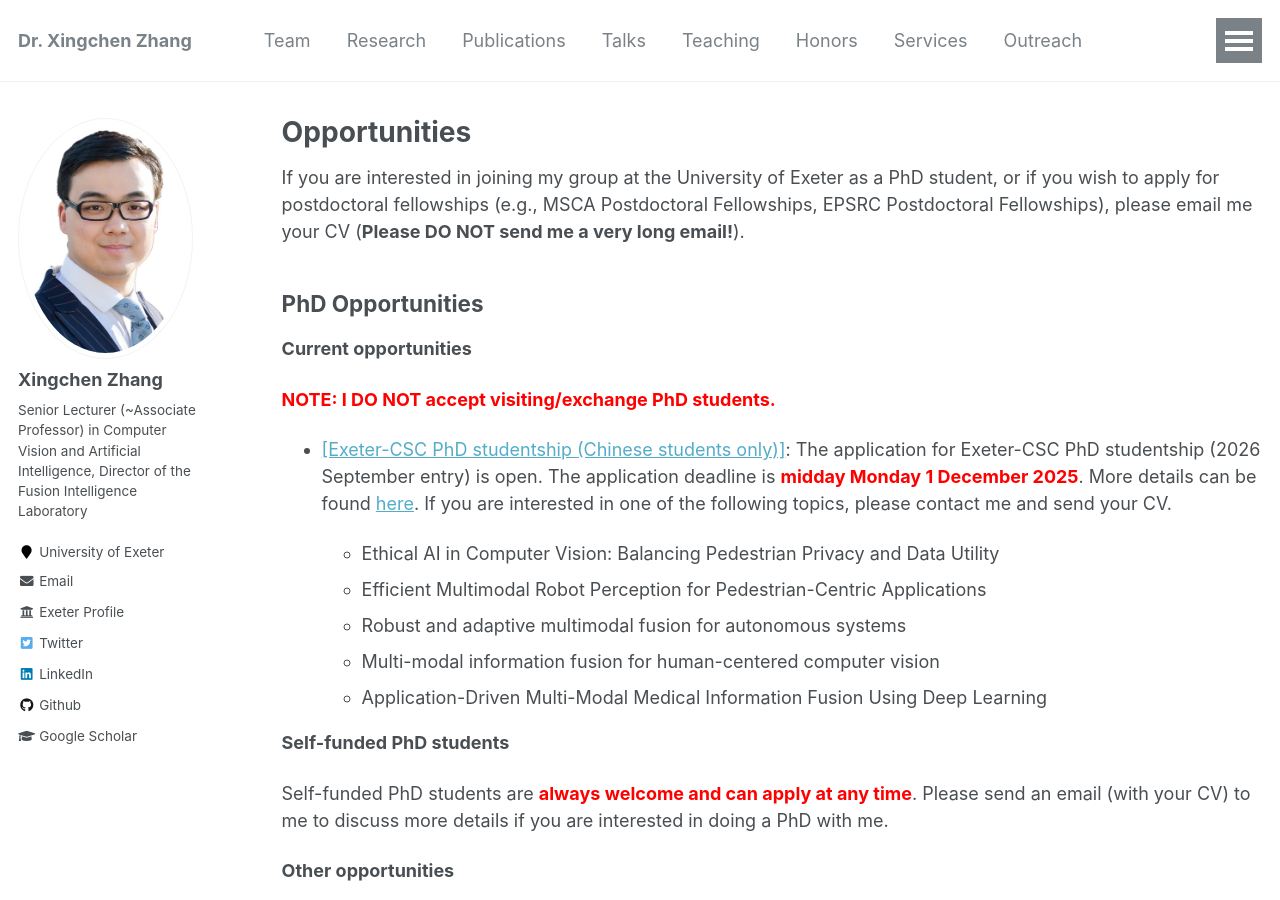
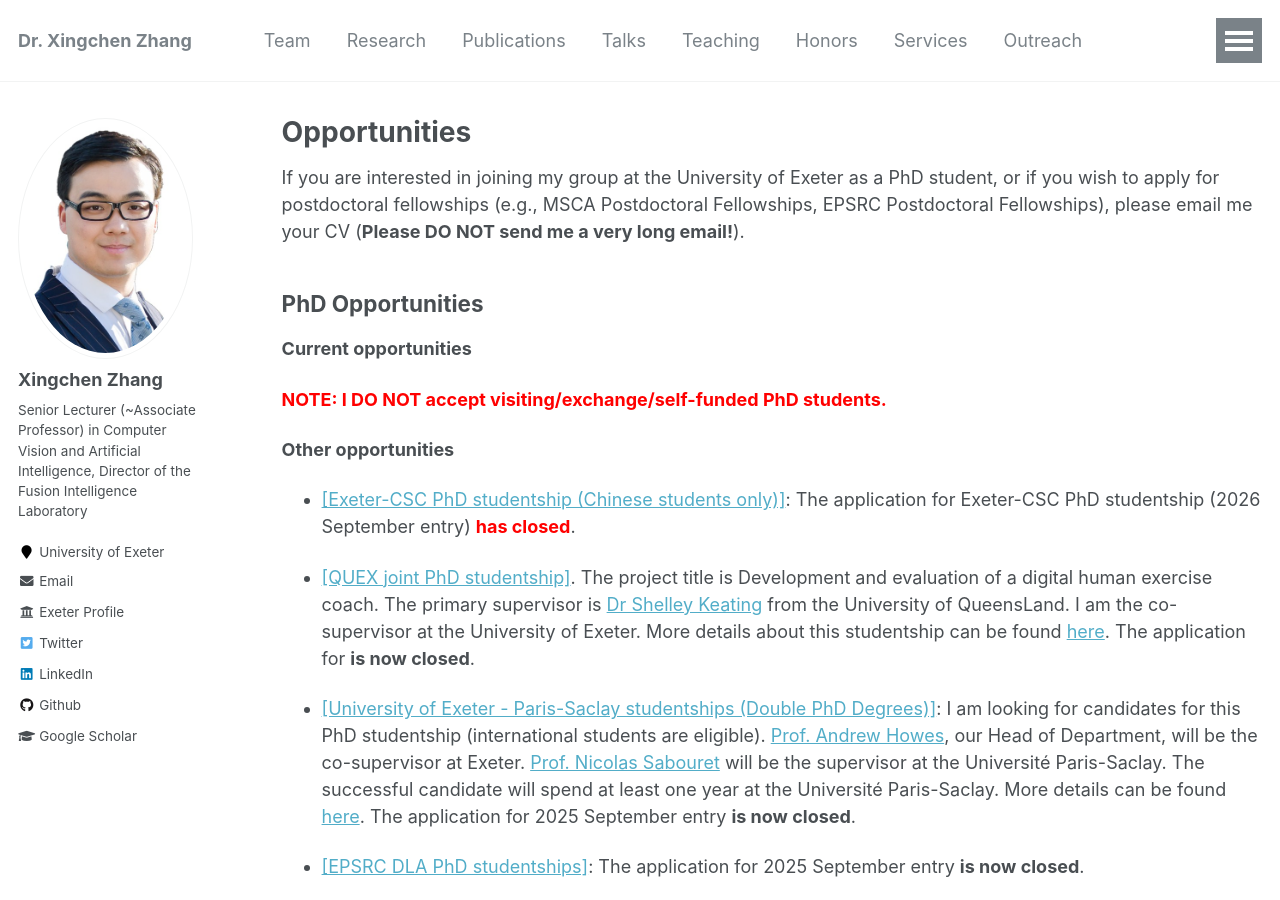
Before and after one commit to xingchenzhang/xingchenzhang.github.io, a Jekyll site: the page built from _pages/opportunities.md, in a window 1280 px wide and 900 px high. Built offline with Jekyll 4.4.1, drawn with Linux system fonts in a browser that asks for light colours.

Commit message:
update vancancy

```diff
--- a/_pages/opportunities.md
+++ b/_pages/opportunities.md
@@ -13,23 +13,12 @@ PhD Opportunities
 
 **Current opportunities**
 
-**<span style="color: red;">NOTE: I DO NOT accept visiting/exchange PhD students.</span>**
+**<span style="color: red;">NOTE: I DO NOT accept visiting/exchange/self-funded PhD students.</span>**
 
-- [[Exeter-CSC PhD studentship (Chinese students only)]](https://www.exeter.ac.uk/study/pg-research/csc-scholarships/): The application for Exeter-CSC PhD studentship (2026 September entry) is open. The application deadline is **<span style="color: red;">midday Monday 1 December 2025</span>**. More details can be found [here](https://www.exeter.ac.uk/study/pg-research/csc-scholarships/). If you are interested in one of the following topics, please contact me and send your CV.
-
-    - Ethical AI in Computer Vision: Balancing Pedestrian Privacy and Data Utility
-    - Efficient Multimodal Robot Perception for Pedestrian-Centric Applications
-    - Robust and adaptive multimodal fusion for autonomous systems
-    - Multi-modal information fusion for human-centered computer vision
-    - Application-Driven Multi-Modal Medical Information Fusion Using Deep Learning
-
-
-**Self-funded PhD students**
-
-Self-funded PhD students are **<span style="color: red;">always welcome and can apply at any time</span>**. Please send an email (with your CV) to me to discuss more details if you are interested in doing a PhD with me.
 
 **Other opportunities**
 
+- [[Exeter-CSC PhD studentship (Chinese students only)]](https://www.exeter.ac.uk/study/pg-research/csc-scholarships/): The application for Exeter-CSC PhD studentship (2026 September entry) **<span style="color: red;">has closed</span>**.
 
 - [[QUEX joint PhD studentship]](https://scholarships.uq.edu.au/scholarship/quex-phd-scholarship). The project title is Development and evaluation of a digital human exercise coach. The primary supervisor is [Dr Shelley Keating](https://about.uq.edu.au/experts/12259) from the University of QueensLand. I am the co-supervisor at the University of Exeter. More details about this studentship can be found [here](https://scholarships.uq.edu.au/scholarship/quex-phd-scholarship). The application for **is now closed**.
 
```
